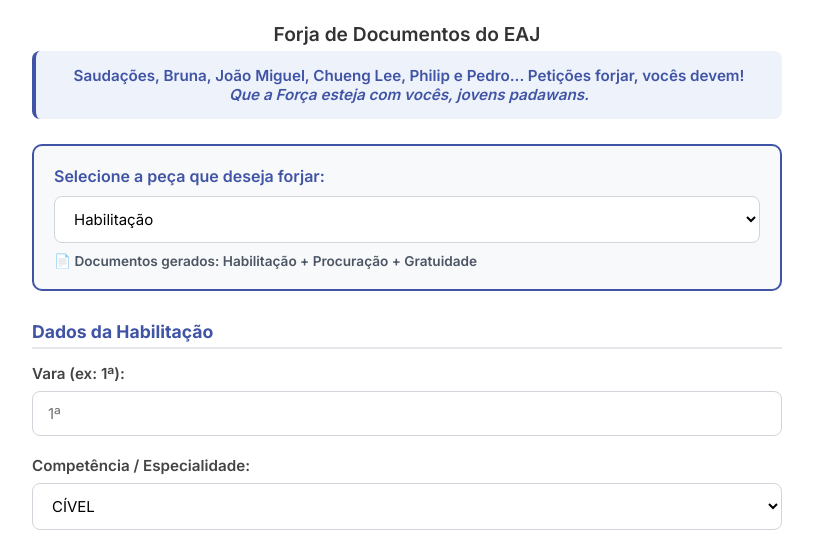
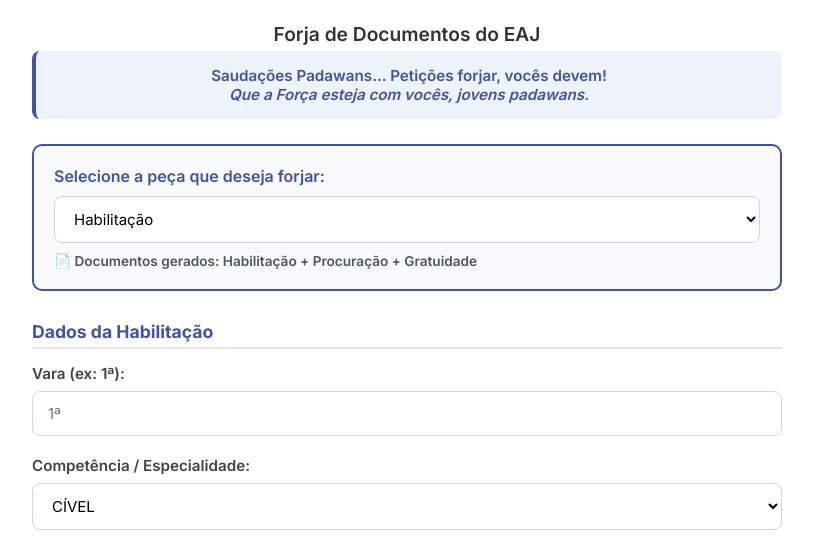
Before and after one commit to wesdaybarrosnegreiros-cloud/eaj_jedi_order, a plain HTML site: page index.html in a window 1280 px wide. Shown: the part 227-774 px from the top of the page, without its empty margins (233-1046 px from the left). Drawn offline with nearby package versions, Linux system fonts and the light colour scheme.

Commit message:
Update greeting message for Padawans

```diff
--- a/index.html
+++ b/index.html
@@ -279,7 +279,7 @@
     <h2>Forja de Documentos do EAJ</h2>
 
     <div class="padawan-greeting" ondblclick="revelarSegredo()" title="Sente alguma perturbação na Força? Dê um duplo clique.">
-        Saudações, Bruna, João Miguel, Chueng Lee, Philip e Pedro... Petições forjar, vocês devem!<br>
+        Saudações Padawans... Petições forjar, vocês devem!<br>
         <em>Que a Força esteja com vocês, jovens padawans.</em>
     </div>
 
```
